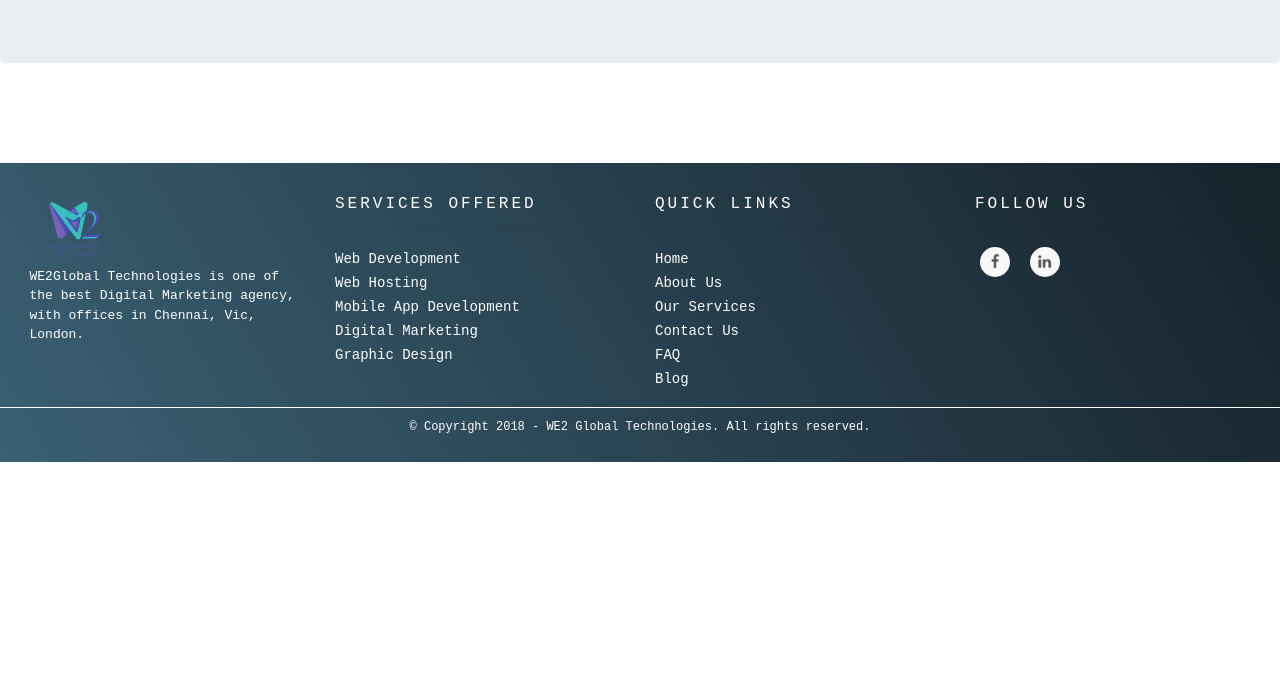
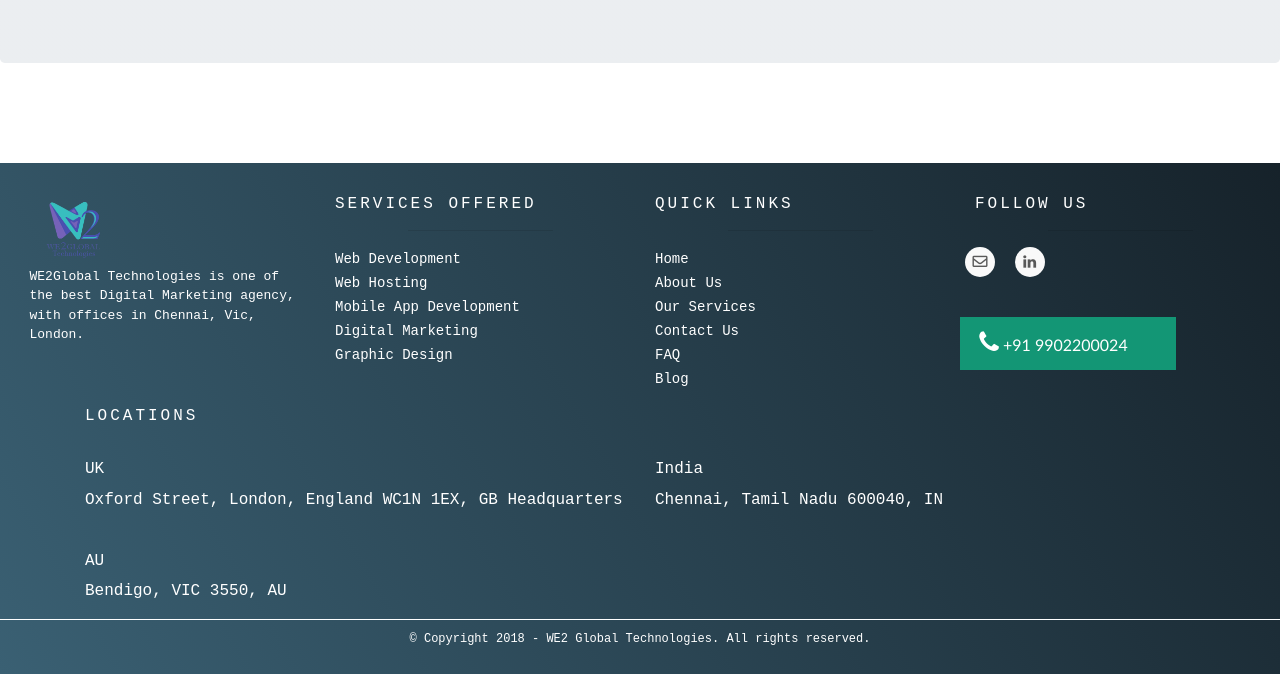
Before and after one commit to jawaharbabugit/we2globals, a plain HTML site: page index.html in a window 1280 px wide. Shown: the part 663-1337 px from the top of the page. Before the commit the page ends 1125 px from the top, so only its background shows below. Drawn offline with nearby package versions, Linux system fonts and the light colour scheme.

Commit message:
location

```diff
--- a/index.html
+++ b/index.html
@@ -165,20 +165,52 @@
           </div>
           <div class="col-md-3">
             <h4>Follow Us</h4>
-            <hr style="width:50%;">
-            <ul class="social-network social-circle">
-              <li><a href="#" class="icoFacebook" title="Facebook"><i class="fa fa-facebook"></i></a></li>
-              <li><a href="#" class="icoLinkedin" title="Linkedin"><i class="fa fa-linkedin"></i></a></li>
-            </ul>
+            <hr style="width:50%;color:white;">
+            <div class="row">
+              <ul class="social-network social-circle">
+                <li><a href="mailto:Info@We2global.com
+                " class="icoEmail" target="_blank" title="Email"><i class="far fa-envelope"></i></a></li>
+                <li><a href="https://www.linkedin.com/company/we2global-technologies
+                " target="_blank" class="icoLinkedin" title="Linkedin"><i class="fa fa-linkedin"></i></a></li>
+              </ul>
+            </div>
+            <br>
+            <div class="row">
+              <a class="button phone" href="tel:+91 95002 01608"><i class="fa fa-phone pho"
+                  style="font-size:25px;color:white"></i> +91 9902200024 </a>
+            </div>
+          </div>
+        </div>
+        <div class="container">
+          <h4>Locations</h4>
+          <br>
+          <div class="row">
+            <div class="col-md-6">
+              <h6>UK</h6>
+              <p>Oxford Street, London, England WC1N 1EX, GB
+                Headquarters</p>
+            </div>
+            <div class="col-md-6">
+              <h6>India</h6>
+              <p>Chennai, Tamil Nadu 600040, IN </p>
+            </div>
+          </div>
+
+          <br>
+          <div class="row">
+            <div class="col-md-6">
+              <h6>AU</h6>
+              <p> Bendigo, VIC 3550, AU </p>
+            </div>
 
           </div>
         </div>
+
         <div class="row">
           <div class="col-md-12 copy">
             <p class="text-center">&copy; Copyright 2018 - WE2 Global Technologies. All rights reserved.</p>
           </div>
         </div>
-
 
       </div>
     </div>
--- a/styles.css
+++ b/styles.css
@@ -96,7 +96,7 @@ footer a {
 
 /* footer social icons */
 
-.social-network a.icoFacebook:hover {
+.social-network a.icoEmail:hover {
   background-color: #3B5998;
 }
 
@@ -104,7 +104,7 @@ footer a {
   background-color: #007bb7;
 }
 
-.social-network a.icoFacebook:hover i,
+.social-network a.icoEmail:hover i,
 .social-network a.icoLinkedin:hover i {
   color: #fff;
 }
@@ -165,3 +165,19 @@ footer h4 {
   letter-spacing: 3px;
   margin-bottom: 10px;
 }
+
+
+.button {
+  display: inline-block;
+  font-family: "Montserrat", "Trebuchet MS", Helvetica, sans-serif;
+  font-size: 1em;
+  padding: .8em 1.2em;
+  padding-right: 3em;
+  background: #009ED8;
+  border: none;
+  color: white;
+}
+
+.phone {
+  background: #139675;
+}
```
